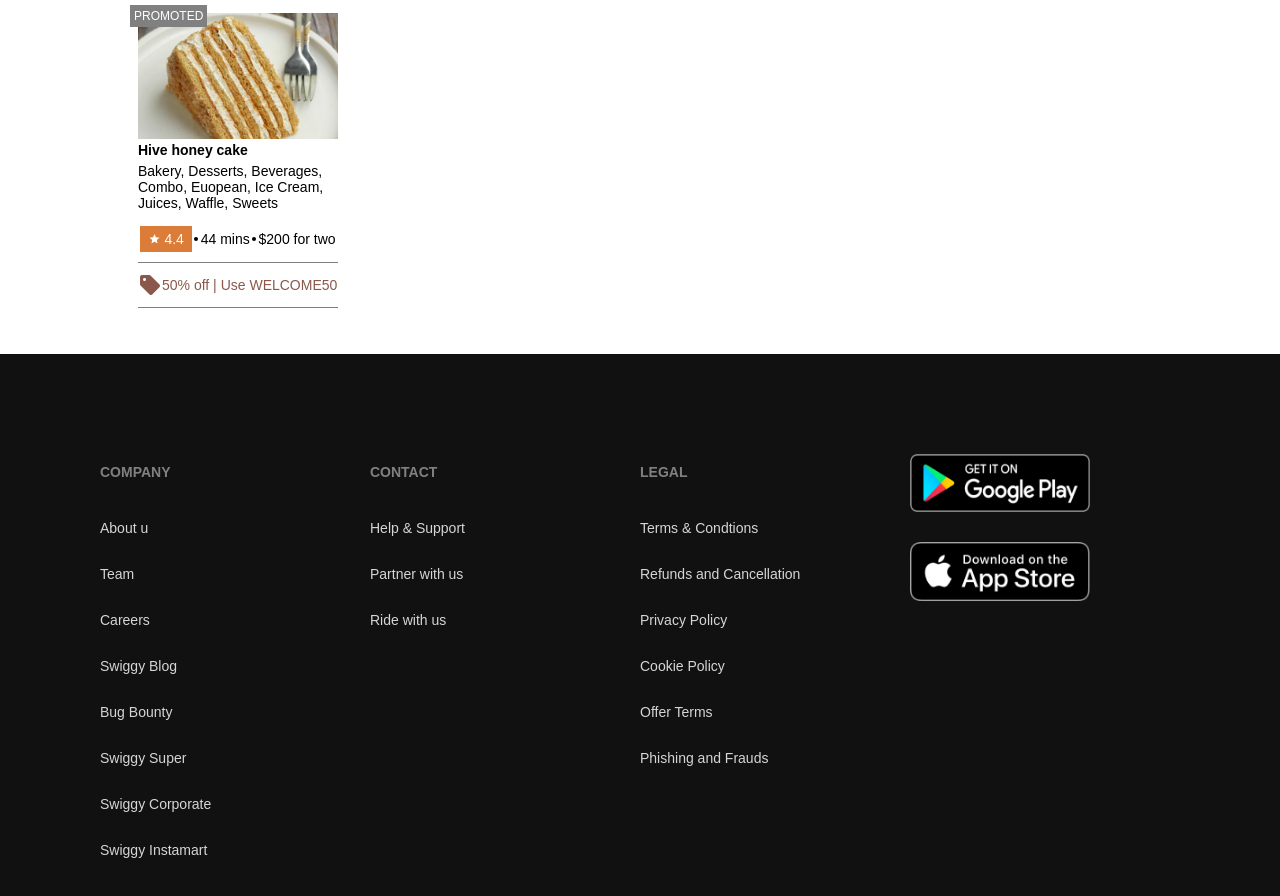
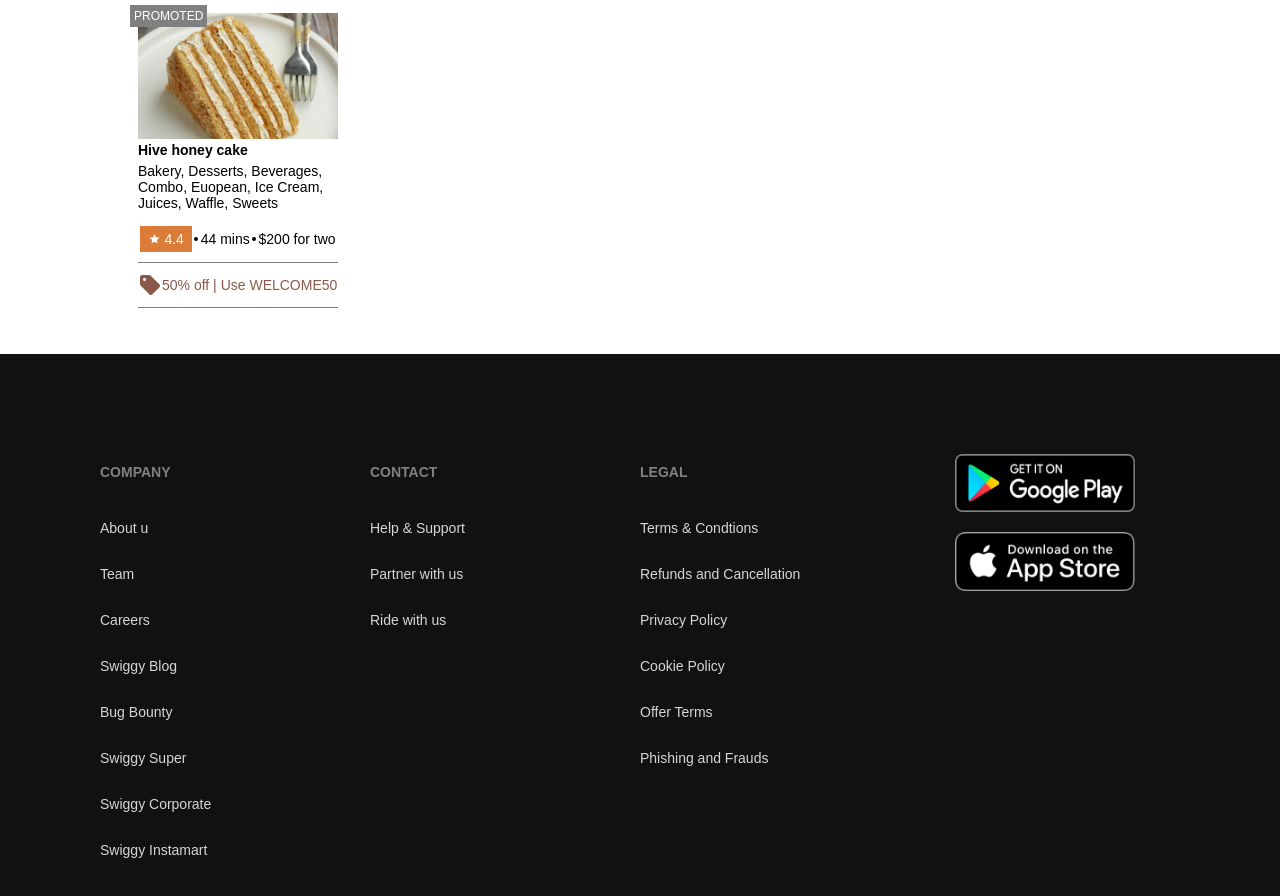
Before and after one commit to rapkshn47/Swiggy-CLone---Frontend-Project, a plain HTML site: page index.html in a window 1280 px wide. Shown: the part 860-1756 px from the top of the page. Drawn offline with Linux system fonts and the light colour scheme.

Commit message:
Update index.html

```diff
--- a/index.html
+++ b/index.html
@@ -343,7 +343,7 @@
             <a href="#">Offer Terms</a>
             <a href="#">Phishing and Frauds</a>
         </div>
-        <div class="grid-item">
+        <div class="grid-item logos">
             <img src="playstore.webp" alt="playstore-logo"><img src="appstore.webp" alt="appstore-logo">
         </div>
     </footer>
```
